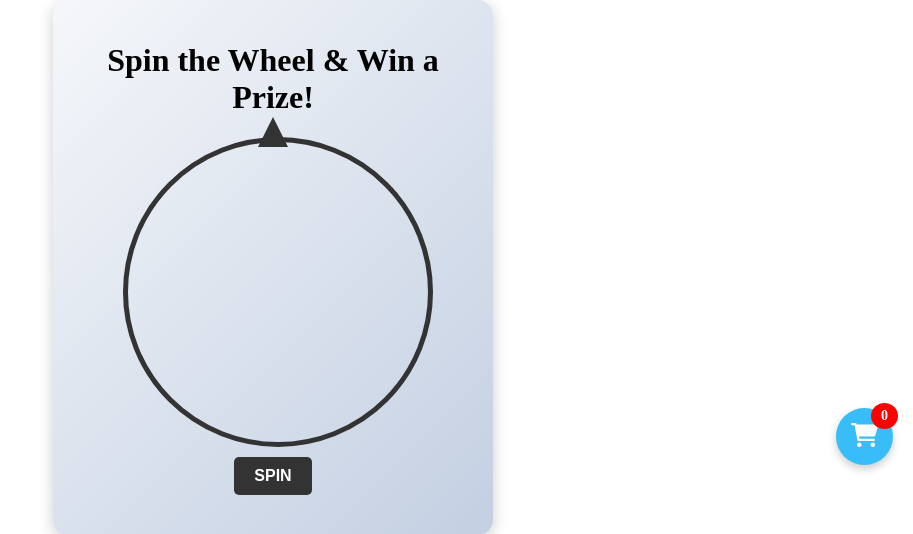
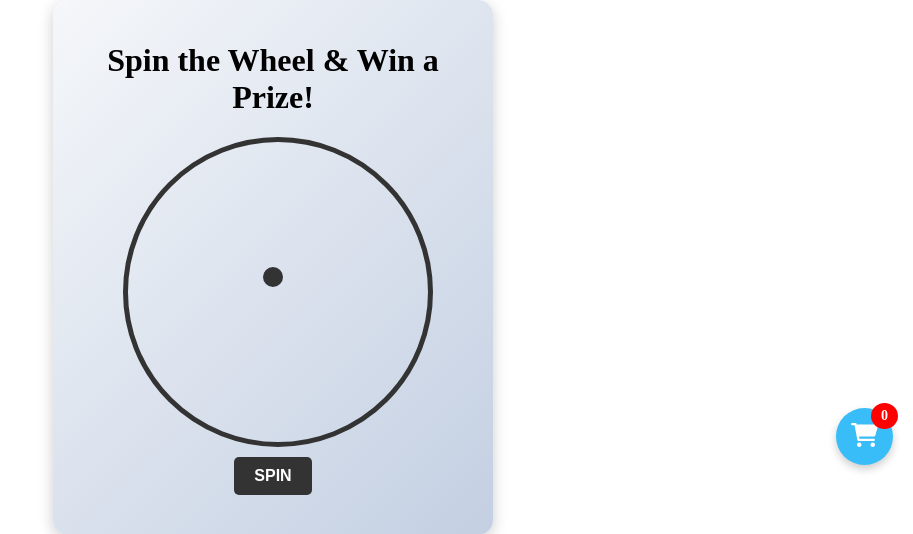
Before and after one commit to JaQubus/OneLastMerch2, a Django app: page /spin-wheel/ in a window 1280 px wide. Shown: the part 315-849 px from the top of the page, without its empty margins (367-1280 px from the left). Run offline with Django 5.2, Linux system fonts and the light colour scheme; data comes from the database, SQL or seed files in the repository; data that the repository does not hold is empty.

Commit message:
It is better but still bad

```diff
--- a/OneLastMerch/ui_ux/static/ui_ux/css/wheel.css
+++ b/OneLastMerch/ui_ux/static/ui_ux/css/wheel.css
@@ -16,8 +16,8 @@
 }
 
 .wheel {
-    width: 100%;
-    height: 100%;
+    width: 300px;
+    height: 300px;
     border-radius: 50%;
     position: relative;
     overflow: hidden;
@@ -28,36 +28,40 @@
 
 .wheel-segment {
     position: absolute;
-    width: 100%;
-    height: 100%;
-    clip-path: polygon(50% 50%, 100% 0, 100% 100%);
+    width: 50%;
+    height: 50%;
+    clip-path: polygon(100% 0, 0 0, 0 100%, 100% 100%);
     display: flex;
     align-items: center;
     justify-content: center;
-    transform-origin: center;
     font-size: 14px;
     font-weight: bold;
     color: white;
     text-shadow: 1px 1px 2px rgba(0, 0, 0, 0.5);
+    transform-origin: 100% 100%; /* Anchor the rotation at the segment's center */
+    overflow: hidden;
 }
 
 .segment-content {
-    /* Remove the transform property here */
+    transform-origin: center;
     text-align: center;
-    transform-origin: center;
+    padding: 10px;
+    position: absolute;
+    top: 50%;
+    left: 50%;
+    transform: translate(-50%, -50%) rotate(0deg); /* Adjust to rotate and center the text */
 }
 
 .wheel-arrow {
     position: absolute;
-    top: -20px;
+    top: 50%;
     left: 50%;
-    transform: translateX(-50%);
-    width: 0;
-    height: 0;
-    border-left: 15px solid transparent;
-    border-right: 15px solid transparent;
-    border-bottom: 30px solid #333;
-    z-index: 1;
+    transform: translate(-50%, -100%) rotate(45deg);
+    width: 20px;
+    height: 20px;
+    background-color: #333;
+    border-radius: 50%;
+    z-index: 10;
 }
 
 #spin-btn {
--- a/OneLastMerch/ui_ux/static/ui_ux/js/wheel.js
+++ b/OneLastMerch/ui_ux/static/ui_ux/js/wheel.js
@@ -4,17 +4,18 @@ document.addEventListener('DOMContentLoaded', function () {
     const resultMessage = document.getElementById('result-message');
     let isSpinning = false;
 
-    // Generate dynamic conic-gradient for the wheel
+    // Get all the segments and calculate the angle for each segment
     const segments = document.querySelectorAll('.wheel-segment');
     const segmentCount = segments.length;
 
     if (segmentCount > 0) {
         const colors = [
             '#ff9f43', '#feca57', '#ff6b6b', '#ee5253', '#54a0ff', '#2e86de', '#1dd1a1', '#10ac84', '#5f27cd', '#341f97'
-        ]; // Add more colors if needed
+        ]; // Color array for segments
         const gradientStops = [];
         const angleIncrement = 360 / segmentCount;
 
+        // Create a dynamic conic gradient for the wheel segments
         for (let i = 0; i < segmentCount; i++) {
             const startAngle = angleIncrement * i;
             const endAngle = angleIncrement * (i + 1);
@@ -25,12 +26,13 @@ document.addEventListener('DOMContentLoaded', function () {
         wheel.style.background = `conic-gradient(${gradientStops.join(', ')})`;
     }
 
-    // Rotate segment content to center text
+    // Rotate the segment content and position it correctly
     const segmentAngle = 360 / segmentCount;
     segments.forEach((segment, index) => {
         const content = segment.querySelector('.segment-content');
         if (content) {
-            content.style.transform = `rotate(${segmentAngle / 2}deg)`; // Rotate content to center it
+            const rotation = (index * segmentAngle) + (segmentAngle / 2);  // Adjust rotation for proper alignment
+            content.style.transform = `translate(-50%, -50%) rotate(${rotation}deg)`; // Rotate the content to keep the text upright
         }
     });
 
--- a/OneLastMerch/ui_ux/templates/ui_ux/wheel.html
+++ b/OneLastMerch/ui_ux/templates/ui_ux/wheel.html
@@ -11,7 +11,7 @@
     <div class="wheel-wrapper">
         <div class="wheel" id="wheel">
             {% for prize in prizes %}
-                <div class="wheel-segment" style="transform: rotate({{ forloop.counter0|multiply:segment_angle }}deg);">
+                <div class="wheel-segment" style="--segment-index: {{ forloop.counter0 }}; transform: rotate({{ forloop.counter0|multiply:segment_angle }}deg);">
                     <div class="segment-content">
                         {{ prize.name }}
                     </div>
```
